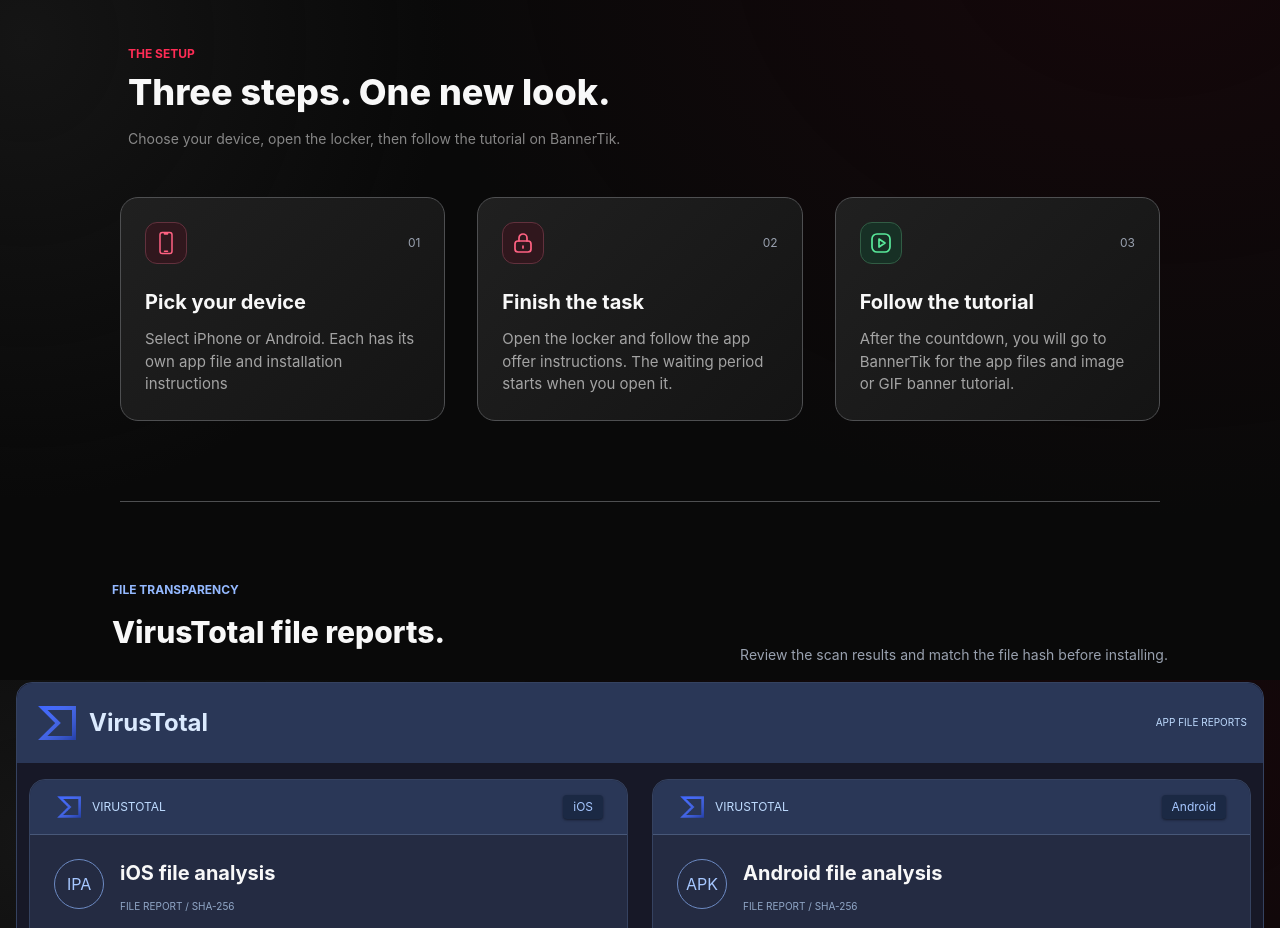
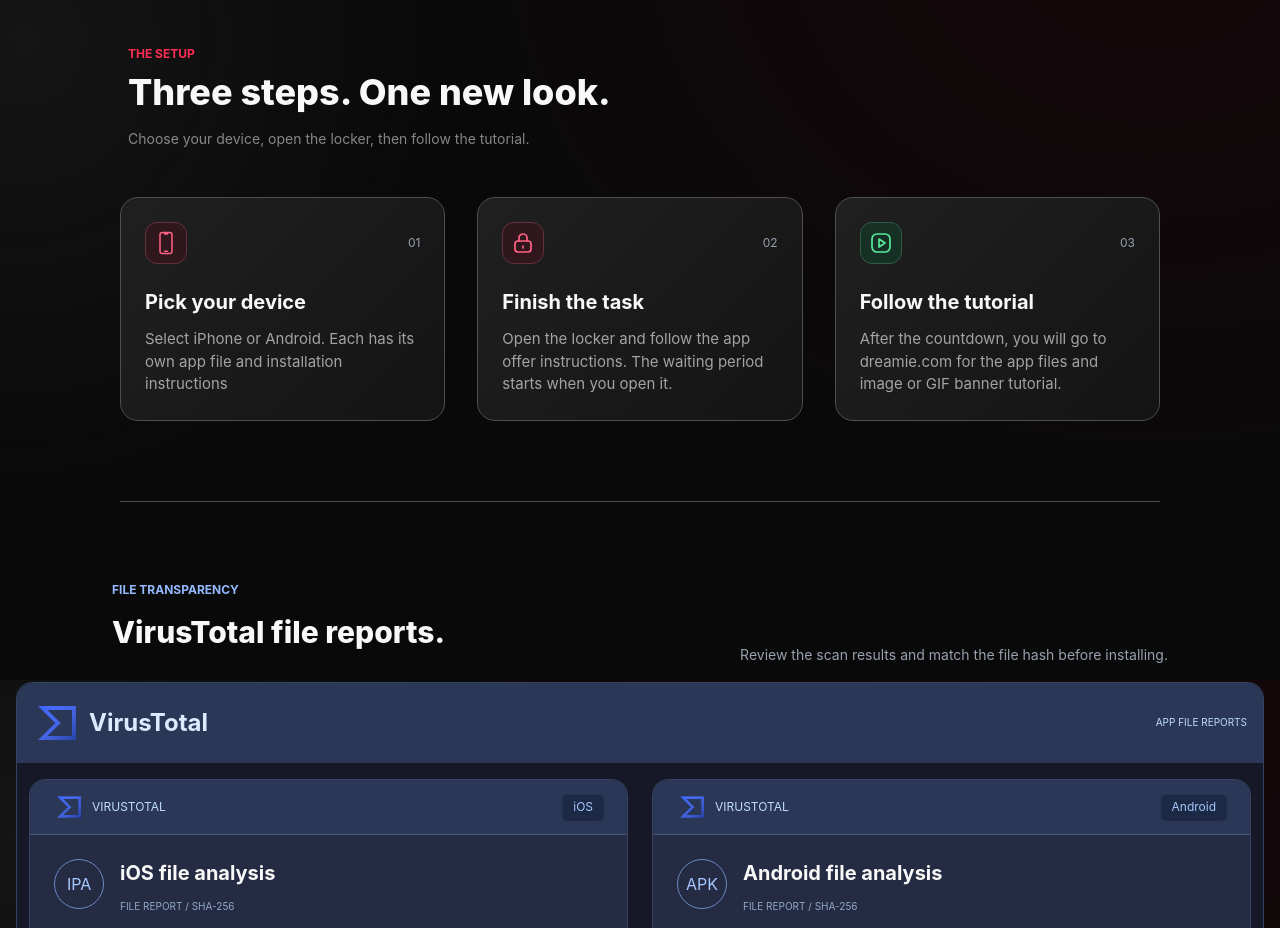
Before and after one commit to dreamiegenie/Banner-Studio-Clone-site, a React (Vite) app in the folder web dev/: page / in a window 1280 px wide. Shown: the part 920-1848 px from the top of the page. Built offline with nearby package versions, Linux system fonts and the light colour scheme.

Commit message:
Added cursor pointer to all three components

```diff
--- a/web dev/src/FAQ.jsx
+++ b/web dev/src/FAQ.jsx
@@ -10,15 +10,15 @@
                     <span className="text-[rgb(254,44,85)] text-[14px]">BEFORE YOU START</span>
                     <h2 className="text-3xl font-extrabold mt-4">A few things to know.</h2>
                 <div className="mt-8 flex flex-col gap-8">
-                    <details className="border-b border-b-[#4e4f51b7] pb-6">
+                    <details className="border-b border-b-[#4e4f51b7] pb-6 cursor-pointer">
                         <summary>What is this site?</summary>
                             <span className="mt-6 mb-6 inline-block ">A small creative project inspired by the original bannertik.online website which was for creating digital banners.</span>
                     </details>
-                    <details  className="border-b border-b-[#4e4f51b7]  pb-6">
+                    <details  className="border-b border-b-[#4e4f51b7]  pb-6 cursor-pointer">
                         <summary>Can i actually create a banner here?</summary>
                             <span className="mt-6 mb-6 inline-block ">No you can't. This site is focused on the interface rather than functionality.</span>
                     </details>
-                    <details  className="border-b border-b-[#4e4f51b7]  pb-6">
+                    <details  className="border-b border-b-[#4e4f51b7]  pb-6 cursor-pointer">
                         <summary>What can I do on the site?</summary>
                             <span className="mt-6 mb-6 inline-block ">Explore and critque my frontend skill. I'm still learning and improving on my skill, so a constructive criticism will be appreciated &hearts;</span>
                     </details>
--- a/web dev/src/Footer.jsx
+++ b/web dev/src/Footer.jsx
@@ -18,7 +18,7 @@
                         <h2 className="font-bold text-3xl">Make space for your style.</h2>
                         <span className=" text-[rgb(170,170,170)]">An image. A GIF. A profile that feels like you.</span>
                     </div>
-                    <button className="rounded-lg bg-[rgb(216,27,66)] hover:-translate-y-0.5 flex justify-center items-center gap-2 px-6 p-4 mt-4 font-extrabold">
+                    <button className="rounded-lg bg-[rgb(216,27,66)] hover:-translate-y-0.5 flex justify-center items-center gap-2 px-6 p-4 mt-4 font-extrabold cursor-pointer">
                         <svg xmlns="http://www.w3.org/2000/svg" fill="none" viewBox="0 0 24 24" strokeWidth={1.5} stroke="currentColor" className="size-4 shrink-0">
                                 <path strokeLinecap="round" strokeLinejoin="round" d="M10.5 1.5H8.25A2.25 2.25 0 0 0 6 3.75v16.5a2.25 2.25 0 0 0 2.25 2.25h7.5A2.25 2.25 0 0 0 18 20.25V3.75a2.25 2.25 0 0 0-2.25-2.25H13.5m-3 0V3h3V1.5m-3 0h3m-3 18.75h3" />
                                     </svg> <span className="text-[13px]">Choose your device</span>
--- a/web dev/src/HomePage.jsx
+++ b/web dev/src/HomePage.jsx
@@ -40,9 +40,9 @@
                 <p>Add an image or GIF banner to your Social profile. Complete the task, then follow the tutorial to get the feature.</p>
 
                 <div className="mt-10 text-white flex flex-col gap-4 sm:flex-row">
-                    <button className="bg-rose-600 p-3 flex gap-2 justify-center items-center rounded-xl w-full sm:w-50 sm:hover:-translate-y-0.5 transition-all duration-200">
+                    <button className="bg-rose-600 p-3 flex gap-2 justify-center items-center rounded-xl w-full sm:w-50 sm:hover:-translate-y-0.5 transition-all duration-200 cursor-pointer">
                                 <StarsIcon/> Get your banner</button>
-                    <button className="border border-slate-400/50 p-3 rounded-xl flex gap-4 justify-center items-center w-full shadow shadow-mauve-200/30 sm:w-50 sm:hover:bg-white sm:hover:text-black sm:hover:-translate-y-0.5  transition-all duration-500 ease-in-out">
+                    <button className="border border-slate-400/50 p-3 rounded-xl flex gap-4 justify-center items-center w-full shadow shadow-mauve-200/30 sm:w-50 sm:hover:bg-white sm:hover:text-black sm:hover:-translate-y-0.5  transition-all duration-500 ease-in-out cursor-pointer">
                                 <svg xmlns="http://www.w3.org/2000/svg" width="16" height="16" fill="currentColor" className="bi bi-play-btn-fill" viewBox="0 0 16 16">
                                     <path d="M0 12V4a2 2 0 0 1 2-2h12a2 2 0 0 1 2 2v8a2 2 0 0 1-2 2H2a2 2 0 0 1-2-2m6.79-6.907A.5.5 0 0 0 6 5.5v5a.5.5 0 0 0 .79.407l3.5-2.5a.5.5 0 0 0 0-.814z"/>
                                     </svg>See how it works</button>
@@ -133,7 +133,7 @@
                 <div className="mx-2">
                     <span className="font-bold text-[#fe2c55]  text-xs">THE SETUP</span>
                     <h2 className="font-extrabold mt-2 text-3xl md:text-4xl">Three steps. One new look.</h2>
-                    <span className="text-[14px] block mt-4 text-white/50">Choose your device, open the locker, then follow the tutorial on BannerTik.</span>
+                    <span className="text-[14px] block mt-4 text-white/50">Choose your device, open the locker, then follow the tutorial.</span>
                 </div>
 
         <div className="grid gap-8 lg:grid-cols-3  mt-12">
@@ -182,7 +182,7 @@
                         </div>
                     <div className="m-6">
                         <h2 className="font-bold text-xl">Follow the tutorial</h2>
-                        <span className="text-white/60 text-[15px] inline-block mt-3">After the countdown, you will go to BannerTik for the app files and image or GIF banner tutorial.</span>
+                        <span className="text-white/60 text-[15px] inline-block mt-3">After the countdown, you will go to dreamie.com for the app files and image or GIF banner tutorial.</span>
                     </div>
                 </Cards>
         </div>
```
